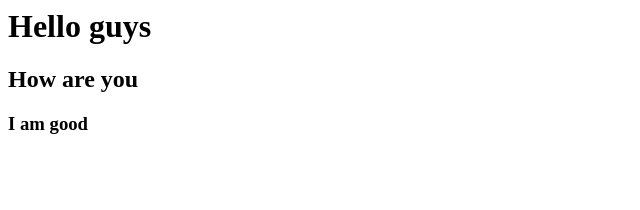
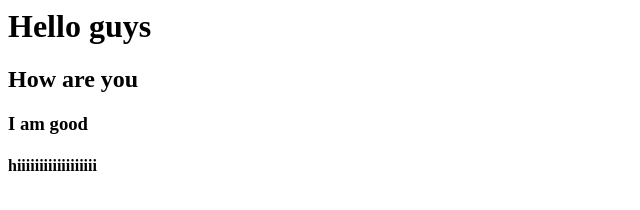
Before and after one commit to spidergk/myrepo, a plain HTML site: page index.html in a window 1280 px wide. Shown: the whole page, without its empty margins (0-640 px from the left). Drawn offline with Linux system fonts and the light colour scheme.

Commit message:
Update index.html

```diff
--- a/index.html
+++ b/index.html
@@ -1,3 +1,4 @@
 <h1> Hello guys </h1>
 <h2> How are you </h2>
 <h3> I am good </h3>
+<h4> hiiiiiiiiiiiiiiiiii </h4>
```
